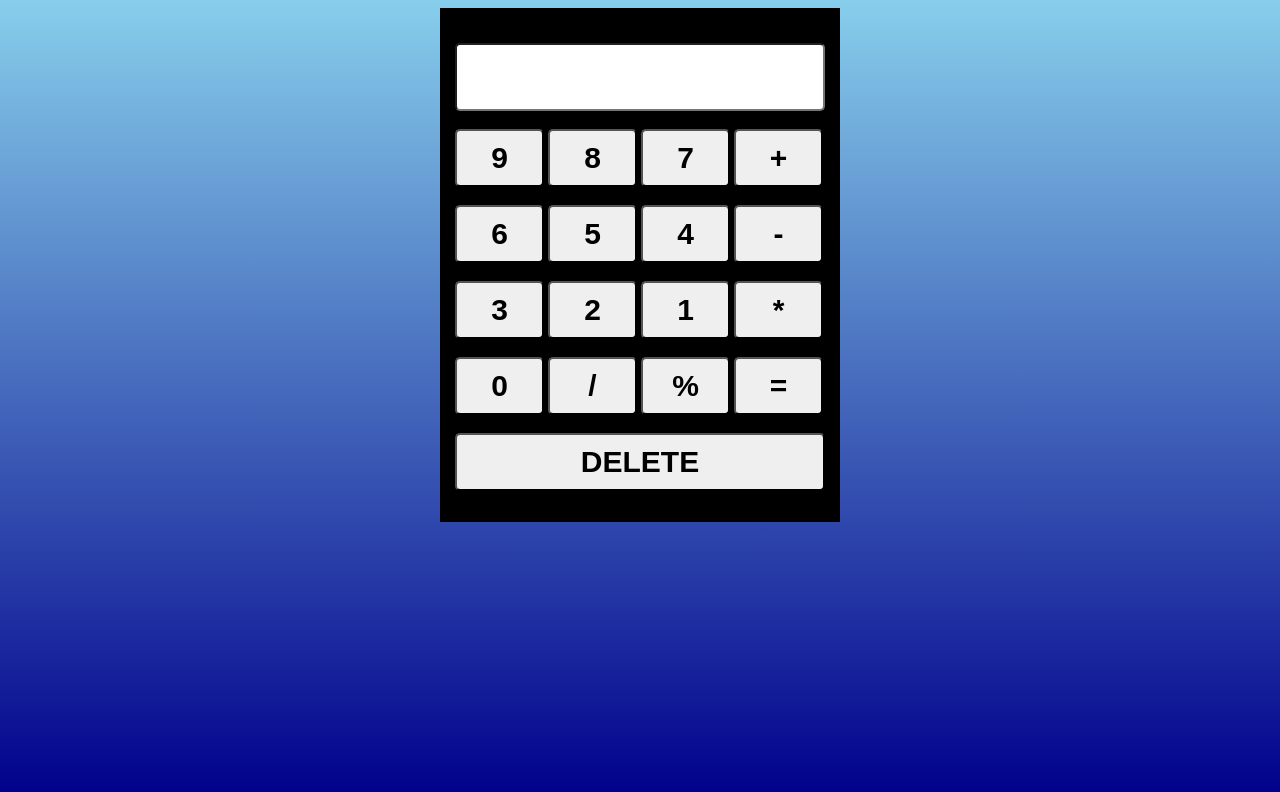
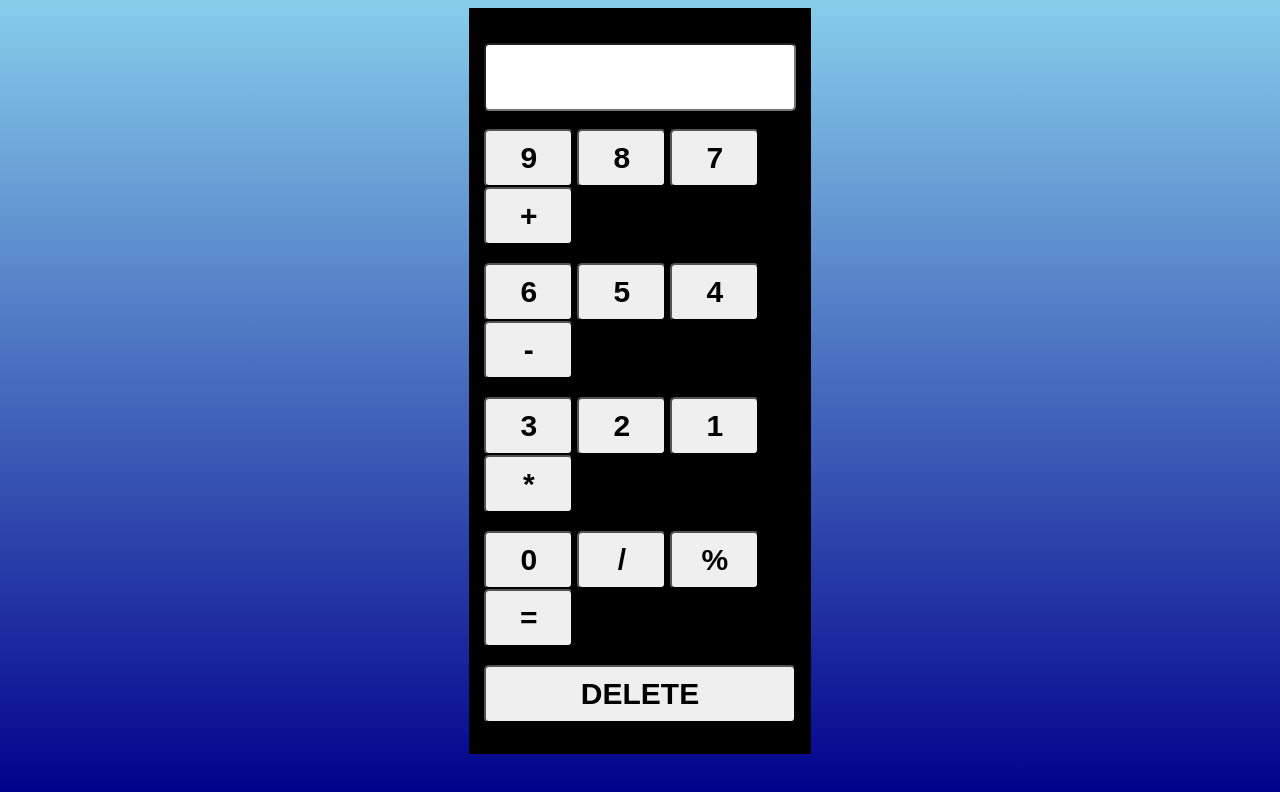
Before and after one commit to sravz21/calculator, a plain HTML site: page index.html in a window 1280 px wide. Drawn offline with Linux system fonts and the light colour scheme.

Commit message:
fixed panel width

```diff
--- a/index.html
+++ b/index.html
@@ -8,7 +8,7 @@
             background-image: linear-gradient(skyblue,darkblue)
         }
         .wrap{
-            width: 400px;
+            width: 27%;
             margin: auto;
             height: auto;
             background-color: black;
```
